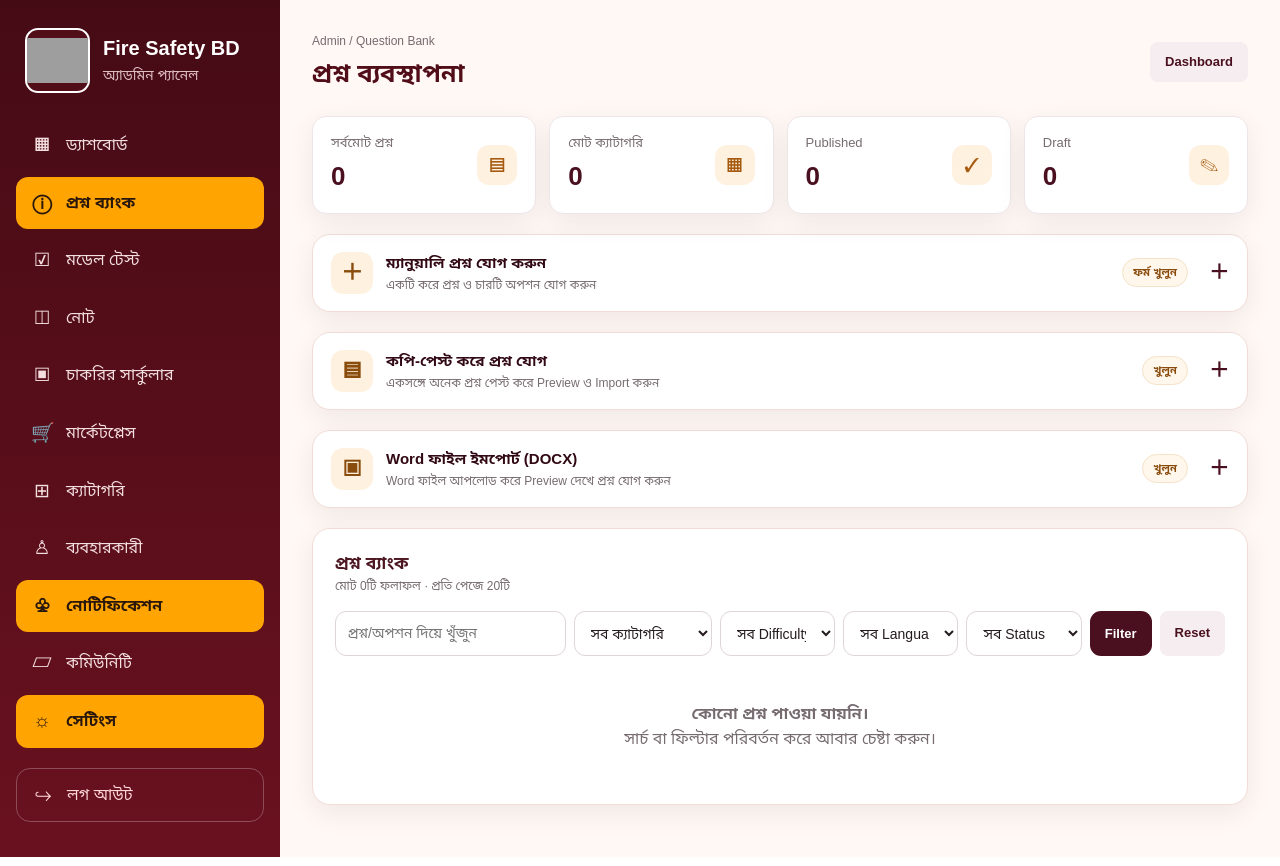
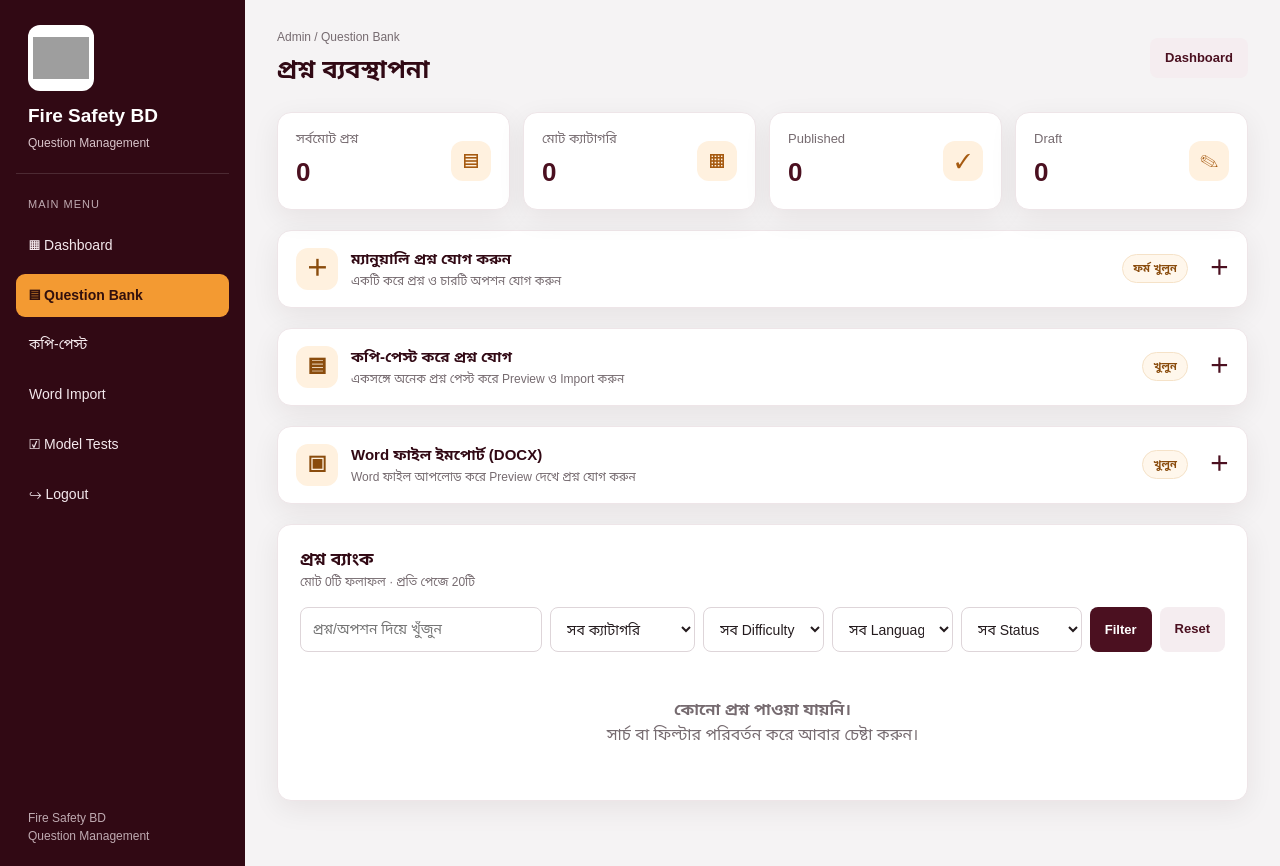
Before and after one commit to srabon-maker/firesafety-prep, a PHP site: page /questions.php in a window 1280 px wide. Run offline with PHP 8.4, Linux system fonts and the light colour scheme; the visitor is signed in with stand-in values (Sample User, id 1); data that the repository does not hold is empty; a stand-in replaces the project's code that opens the database connection; grey boxes are pictures that could not be loaded.

Commit message:
rollback(admin): restore verified pre-redesign backup questions.php

```diff
--- a/backend/questions.php
+++ b/backend/questions.php
@@ -460,29 +460,17 @@ $token = csrf_token();
 @media(max-width:900px){.sidebar{width:205px;flex-basis:205px}.main{padding:22px}}
 @media(max-width:650px){.layout{display:block}.sidebar{width:100%;padding:12px 14px;display:block}.brand{display:flex;align-items:center;gap:11px;padding:0 3px 10px;border:0}.brand img{width:46px;height:46px;margin:0}.brand-name{font-size:17px}.nav-title,.sidebar-bottom{display:none}.nav-list{flex-direction:row;gap:6px;overflow-x:auto;padding-top:8px}.nav-link{white-space:nowrap;padding:8px 11px;font-size:12px;margin:0}.main{padding:18px 13px 30px}.topbar{align-items:flex-start}.page-title{font-size:21px}.stats{grid-template-columns:1fr 1fr;gap:9px}.stat-card{padding:12px}.stat-number{font-size:22px}.stat-icon{width:34px;height:34px}.panel{padding:16px}.form-grid{grid-template-columns:1fr}.field-full{grid-column:auto}.filter-bar{grid-template-columns:1fr}.question-head{display:block}.question-actions{margin-top:11px}}
 </style>
-<link rel="stylesheet" href="assets/admin-unified.css">
 </head>
 <body>
 <div class="layout">
-<aside class="sidebar fs-unified-side" aria-label="অ্যাডমিন নেভিগেশন">
-<div class="brand"><a href="fire_safety_job_prep_dashboard.php" class="fs-brand-home" title="ড্যাশবোর্ডে ফিরুন"><img class="logo" src="assets/fire-safety-bd-logo.png" alt="Fire Safety BD Logo"><span><strong class="brand-name">Fire Safety BD</strong><small class="brand-sub">অ্যাডমিন প্যানেল</small></span></a></div>
-<nav class="nav" aria-label="অ্যাডমিন মেনু">
-<a href="fire_safety_job_prep_dashboard.php"><span class="ico">▦</span>ড্যাশবোর্ড</a>
-<a href="questions.php" class="active" aria-current="page"><span class="ico">ⓘ</span>প্রশ্ন ব্যাংক</a>
-<a href="model_tests.php"><span class="ico">☑</span>মডেল টেস্ট</a>
-<a href="notes.php"><span class="ico">◫</span>নোট</a>
-<a href="job_circulars.php"><span class="ico">▣</span>চাকরির সার্কুলার</a>
-<a href="fire_safety_job_prep_dashboard.php?section=marketplace"><span class="ico">🛒</span>মার্কেটপ্লেস</a>
-<a href="category_management.php"><span class="ico">⊞</span>ক্যাটাগরি</a>
-<a href="users.php"><span class="ico">♙</span>ব্যবহারকারী</a>
-<a href="questions.php" class="active" aria-current="page"><span class="ico">♧</span>নোটিফিকেশন</a>
-<a href="fire_safety_job_prep_dashboard.php?section=community"><span class="ico">▱</span>কমিউনিটি</a>
-<a href="questions.php" class="active" aria-current="page"><span class="ico">☼</span>সেটিংস</a>
-<a href="logout.php" class="logout"><span class="ico">↪</span>লগ আউট</a>
-</nav>
+<aside class="sidebar">
+ <div class="brand"><img src="assets/fire-safety-bd-logo.png" alt="Fire Safety BD logo" onerror="this.style.display='none'"><div><div class="brand-name">Fire Safety BD</div><div class="brand-sub">Question Management</div></div></div>
+ <div class="nav-title">Main menu</div>
+ <nav class="nav-list"><a class="nav-link" href="index.php">▦ Dashboard</a><a class="nav-link active" href="questions.php">▤ Question Bank</a><a class="nav-link" href="#paste-import">কপি-পেস্ট</a><a class="nav-link" href="#docx-import">Word Import</a><a class="nav-link" href="model_tests.php">☑ Model Tests</a><a class="nav-link" href="logout.php">↪ Logout</a></nav>
+ <div class="sidebar-bottom">Fire Safety BD<br>Question Management</div>
 </aside>
 <main class="main">
-<header class="topbar"><div><div class="eyebrow">Admin / Question Bank</div><h1 class="page-title">প্রশ্ন ব্যবস্থাপনা</h1></div><div class="top-actions"><a class="btn light" href="fire_safety_job_prep_dashboard.php">Dashboard</a></div></header>
+<header class="topbar"><div><div class="eyebrow">Admin / Question Bank</div><h1 class="page-title">প্রশ্ন ব্যবস্থাপনা</h1></div><div class="top-actions"><a class="btn light" href="index.php">Dashboard</a></div></header>
 <?php if ($message !== ''): ?><div class="alert <?= qh($messageType) ?>"><?= qh($message) ?></div><?php endif; ?>
 
 <section class="stats">
```
